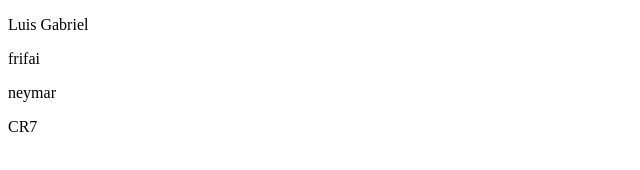
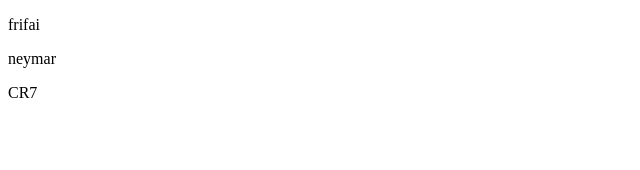
Before and after one commit to luispneu/luisgabriel8328, a plain HTML site: page index.html in a window 1280 px wide. Shown: the whole page, without its empty margins (0-640 px from the left). Drawn offline with Linux system fonts and the light colour scheme.

Commit message:
removi o paragrafo Luis gabriel

```diff
--- a/index.html
+++ b/index.html
@@ -7,7 +7,6 @@
     <title></title>
 </head>
 <body>
-    <p>Luis Gabriel</p>
     <p>frifai</p>
     <P>neymar</P>
     <p>CR7</p>
```
